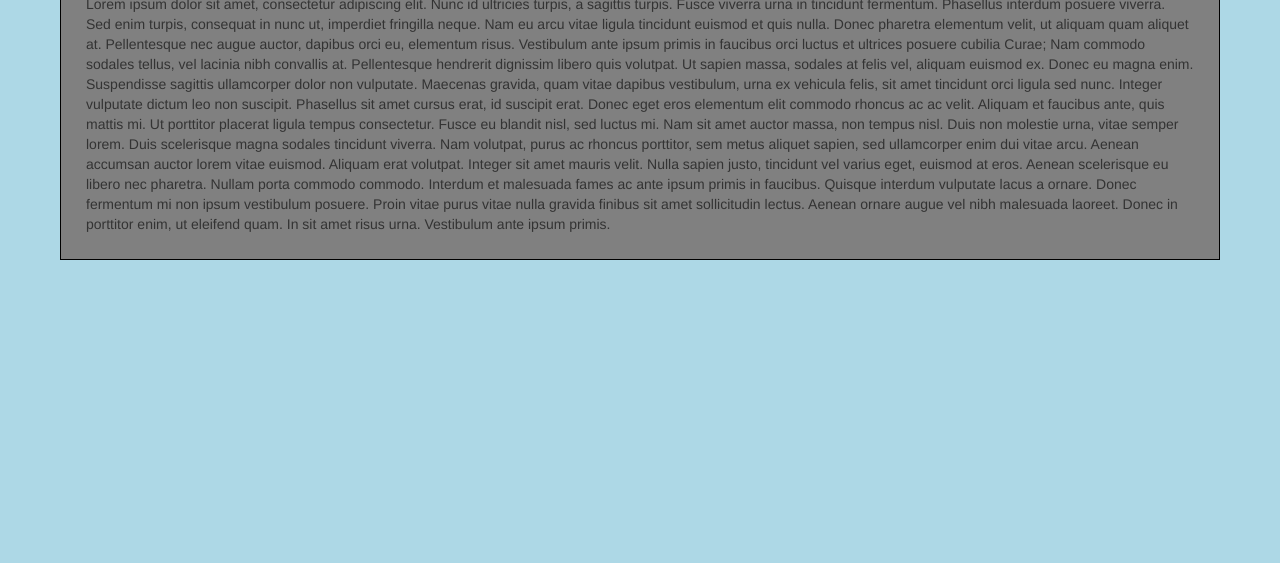
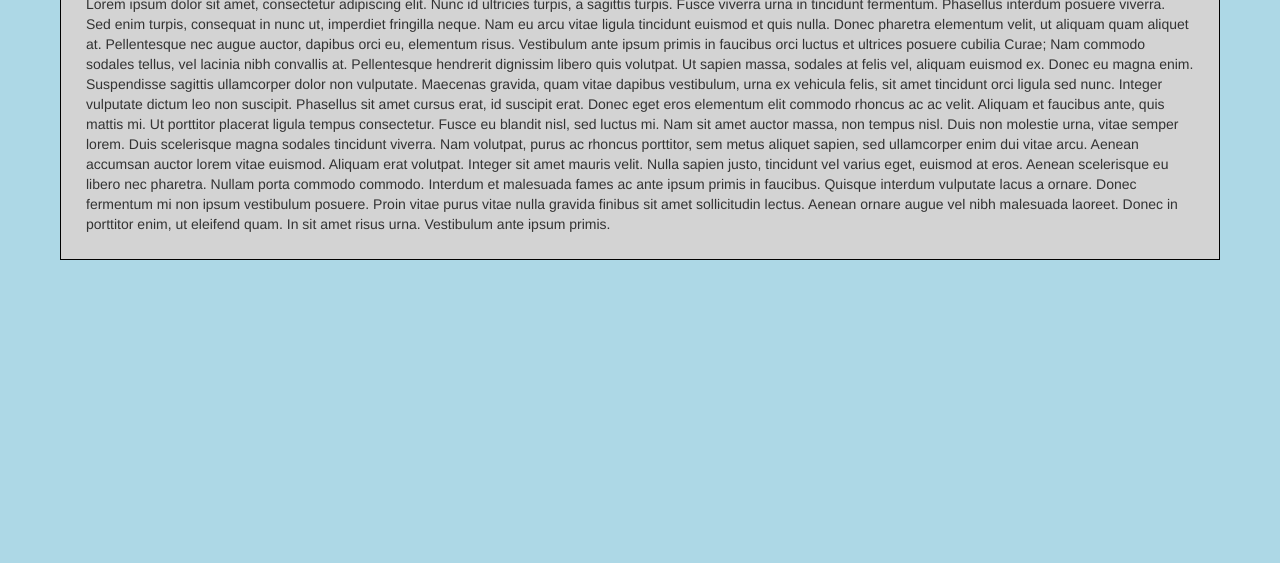
Before and after one commit to leguim-repo/coursera-fullstack-course4, a plain HTML site: page module3-solution/index.html in a window 1280 px wide. Shown: the part 237-800 px from the top of the page. Drawn offline with Linux system fonts and the light colour scheme.

Commit message:
style for chicken section

```diff
--- a/module3-solution/index.html
+++ b/module3-solution/index.html
@@ -46,7 +46,7 @@
   </div>
 
   <div id="content" class="container-fluid">
-    <section>
+    <section id="sectionChicken" class="section-chicken">
       <h2>Chicken</h2>
       <p>Lorem ipsum dolor sit amet, consectetur adipiscing elit. Nunc id ultricies turpis, a sagittis turpis. Fusce viverra urna in tincidunt fermentum. Phasellus interdum posuere viverra. Sed enim turpis, consequat in nunc ut, imperdiet fringilla neque. Nam eu arcu vitae ligula tincidunt euismod et quis nulla. Donec pharetra elementum velit, ut aliquam quam aliquet at. Pellentesque nec augue auctor, dapibus orci eu, elementum risus. Vestibulum ante ipsum primis in faucibus orci luctus et ultrices posuere cubilia Curae; Nam commodo sodales tellus, vel lacinia nibh convallis at. Pellentesque hendrerit dignissim libero quis volutpat. Ut sapien massa, sodales at felis vel, aliquam euismod ex. Donec eu magna enim. Suspendisse sagittis ullamcorper dolor non vulputate. Maecenas gravida, quam vitae dapibus vestibulum, urna ex vehicula felis, sit amet tincidunt orci ligula sed nunc. Integer vulputate dictum leo non suscipit.
         Phasellus sit amet cursus erat, id suscipit erat. Donec eget eros elementum elit commodo rhoncus ac ac velit. Aliquam et faucibus ante, quis mattis mi. Ut porttitor placerat ligula tempus consectetur. Fusce eu blandit nisl, sed luctus mi. Nam sit amet auctor massa, non tempus nisl. Duis non molestie urna, vitae semper lorem. Duis scelerisque magna sodales tincidunt viverra.
```
